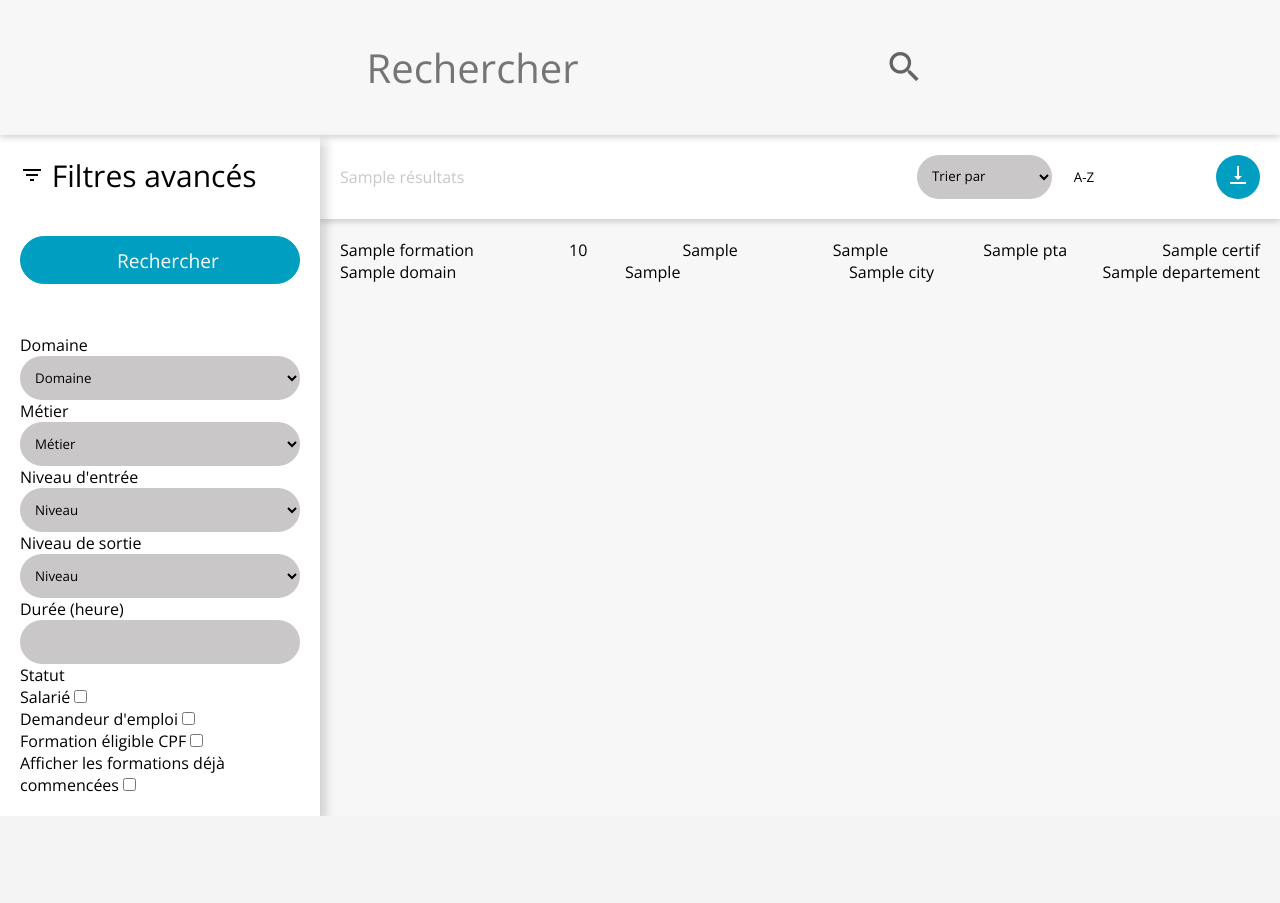
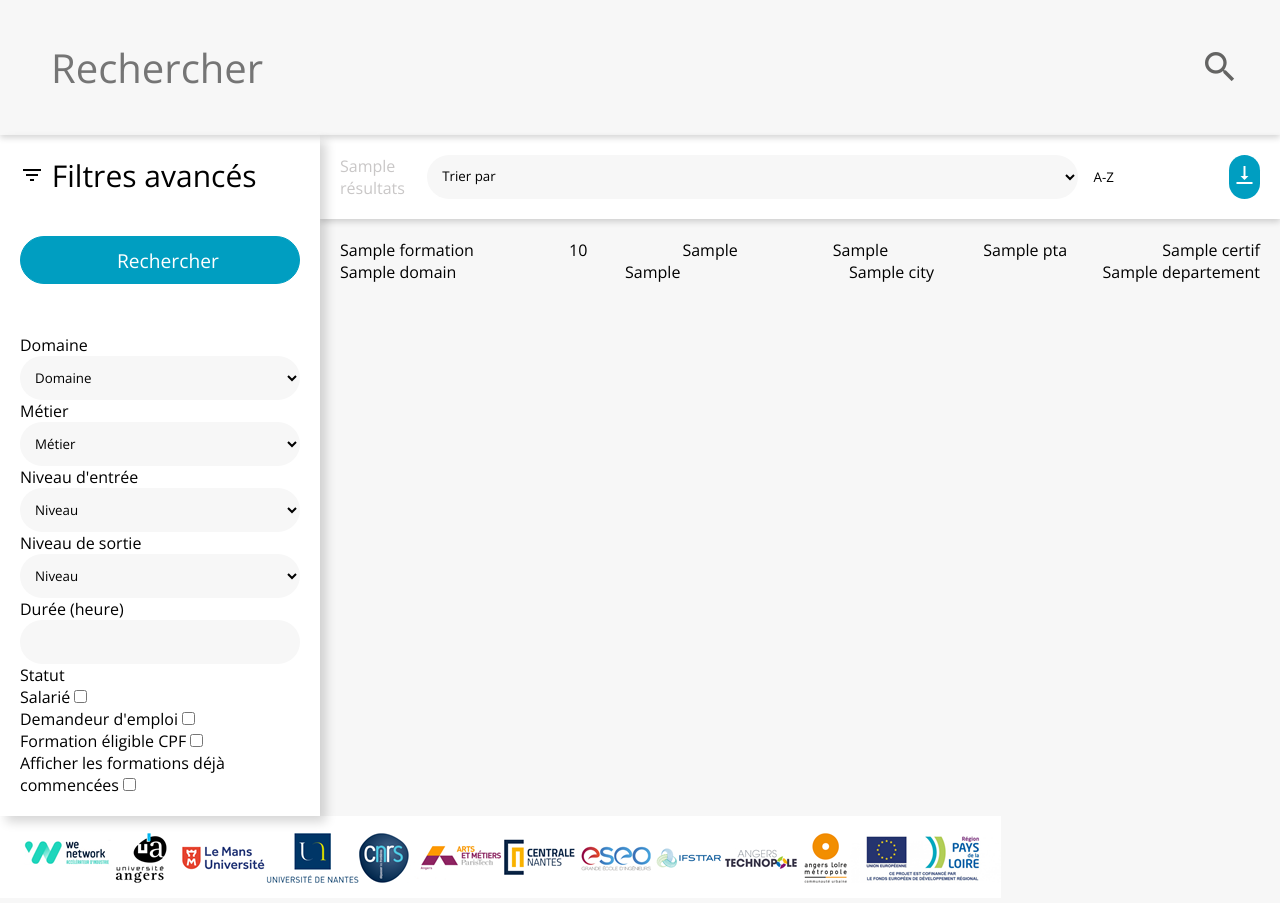
Before and after one commit to Knudian/u-experiment, a Symfony app: template app/templates/trainingResults.html.twig in a window 1280 px wide. Shown: the part 59-962 px from the top of the page. Before the commit the page ends 875 px from the top, so only its background shows below. Run offline with Twig, Linux system fonts and the light colour scheme; the template is opened without the code that fills it: most values are stand-ins (such as "Sample title", 1, 10 or a date in 2020); some libraries are stand-ins or nearby versions.

Commit message:
correctif js

```diff
--- /dev/null
+++ b/app/public/css/footer.scss
@@ -0,0 +1,5 @@
+#footer {
+    #partners {
+
+    }
+}
--- a/app/public/css/home.scss
+++ b/app/public/css/home.scss
@@ -4,17 +4,12 @@
         flex-direction: column;
         align-items: center;
         justify-content: center;
-        margin: 0 0 100px 0;
-        .h1 {
-            font-size: 40px;
-            font-weight: bold;
-            margin: 100px 0 100px 0;
-            padding: 0 20px;
-        }
+        margin: 0 0 50px 0;
         .text {
             max-width: 770px;
             padding: 0 20px;
             text-align: center;
+            margin: 50px 0 0 0;
         }
         &:nth-child(2) {
             position: sticky;
@@ -27,6 +22,8 @@
                 .col {
                     width: 50%;
                     max-width: 550px;
+                }
+            }
             .card {
                 background-color: $white;
                 padding: 20px;
@@ -34,8 +31,6 @@
                 display: flex;
                 flex-direction: column;
                 align-items: flex-start;
-                    }
-                }
             }
             .h2 {
                 text-align: center;
@@ -93,9 +88,9 @@
         .collapsed {
             background-color: white;
             position: absolute;
-            top: 100%;
             right: 0;
             left: 0;
+            top: 100%;
             display: flex;
             justify-content: center;
             padding: 20px;
@@ -104,9 +99,14 @@
             }
             .filters {
                 display: flex;
-                flex-direction: column;
+                justify-content: center;
+                flex-wrap: wrap;
                 max-width: 700px;
+                .field {
+                    width: 50%;
+                    padding: 10px;
                 }
             }
         }
     }
+}
--- a/app/public/css/main.scss
+++ b/app/public/css/main.scss
@@ -24,15 +24,30 @@
     background-color: #f7f7f7;
 }
 
-input:not([type="checkbox"]):not(#searchBar),
+input:not([type=checkbox]):not(#searchBar),
 select {
     min-height: 44px;
     border-radius: 22px;
     outline: none;
     padding: 0 11px;
-    background-color: $lightgrey;
+    background-color: #f7f7f7;
+    width: 100%;
 }
-
+input[type=number] {
+    -moz-appearance: textfield;
+    &::-webkit-inner-spin-button {
+        -webkit-appearance: none;
+    }
+    &::-o-inner-spin-button {
+        -o-appearance: none;
+    }
+}
+.h1 {
+    font-size: 30px;
+    font-weight: bold;
+    padding: 0 20px;
+    color: $white;
+}
 .btn {
     padding: 0.5em 5em;
     color: $lightgrey;
--- a/app/public/script/script.js
+++ b/app/public/script/script.js
@@ -29,7 +29,7 @@
     profilDropdown.classList.add("nonedisplay");
     profilDropdown.classList.remove("flexdisplay");
 }
-});
+})
 
 
 function toggleClass(selector,className) {
@@ -38,13 +38,13 @@
     document.querySelector('.button-icon').classList.toggle('rotate');
 }
 
-document.querySelector('.order').onclick = function(){
-    if (this.innerHTML == 'A-Z') {
-        this.innerHTML = 'Z-A';
+function orderSwitch() {
+    if (event.innerHTML == 'A-Z') {
+        event.innerHTML = 'Z-A';
     } else {
-        this.innerHTML = 'A-Z';
+        event.innerHTML = 'A-Z';
     }
-};
+}
 
 profilDropdown.addEventListener("click", function(event) {
   if (event.target === profilElement1) {
--- a/app/templates/footer.html.twig
+++ b/app/templates/footer.html.twig
@@ -1,3 +1,7 @@
+<div id="footer">
+    <img id="partners" src="{{ asset('img/BandeauPartenaires.png') }}" alt="Partenaires">
+</div>
+
 <script src="script/script.js"></script>
 
 </body>
--- a/app/templates/header.html.twig
+++ b/app/templates/header.html.twig
@@ -12,6 +12,7 @@
     <body>
         <header class="header_container">
             <a class="header_element" href="/"><img class="header_logo" src="{{ asset('img/Wise_Logo.png') }}" alt="Wise Logo" title="Wise Logo"></a>
+            <h1 class="h1">{{ page_title }}</h1>
             <div class="header_element" role="button" href=""><i class="header_profil material-icons" alt="Profil" title="Profil">person</i></div>
             <div class="profil_dropdown">
                 <div class="profil_element_header">Partenaires Uniquement</div>
--- a/app/templates/trainingResults.html.twig
+++ b/app/templates/trainingResults.html.twig
@@ -113,7 +113,7 @@
 
             </select>
 
-            <button class="order">A-Z</button>
+            <button class="order" onclick="orderSwitch()">A-Z</button>
 
             <button class="export" onclick="toggleClass('.modal','show')">
                 <i class="material-icons">vertical_align_bottom</i>
```
Also changed, not shown: app/templates/index.html.twig (+16 -9 lines), app/public/css/footer.min.css (added), app/public/css/header.scss (line endings or trailing spaces), app/public/css/main.min.css, app/public/img/BandeauPartenaires.png (added). Lines whose indentation alone changed are shown as unchanged.
